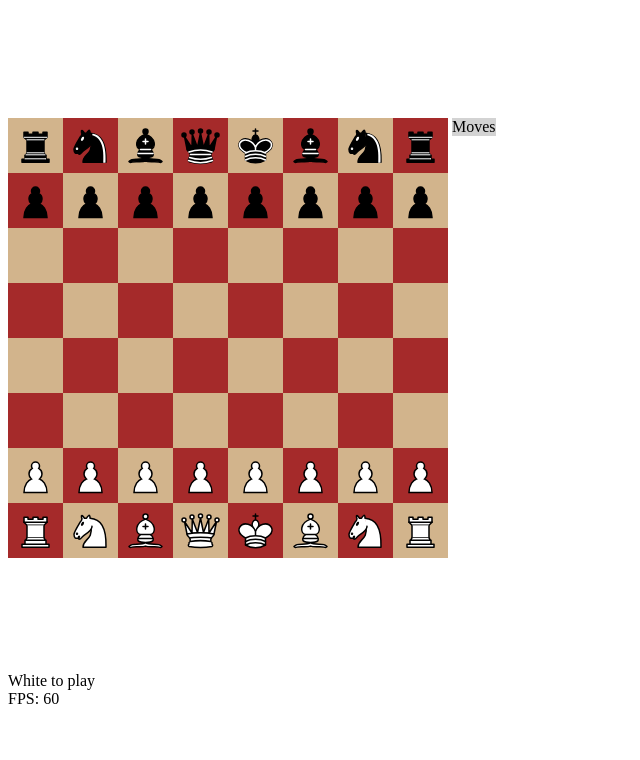
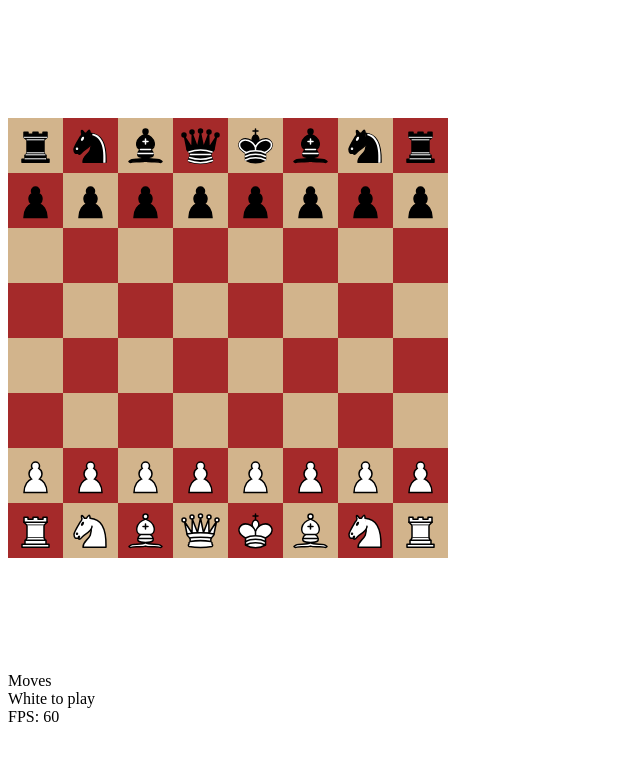
Before and after one commit to h2oboi89/chess, a website with bundled scripts: page index.html in a window 1280 px wide. Shown: the whole page, without its empty margins (0-640 px from the left). Built offline with nearby package versions, Linux system fonts and the light colour scheme.

Commit message:
Merged Canvases and changed state.Board -> state.Pieces

```diff
--- a/index.html
+++ b/index.html
@@ -10,20 +10,14 @@
 
 <body>
   <div>
-    <canvas id="black_captured" class="block" width="440" height="110"></canvas>
-    <div class="block" style="height:440;">
-      <canvas id="GUI" width="440" height="440"></canvas>
-      <div id="history"
-        style="display:inline-block; vertical-align:top; background-color:lightgray;">Moves
-      </div>
-    </div>
-    <canvas id="white_captured" class="block" width="440" height="110"></canvas>
+    <canvas id="GUI" width="440" height="660"></canvas>
+    <div id="history">Moves</div>
   </div>
 
   <div id="TURN"></div>
   <div id="FPS"></div>
 
-  <div class="collapsed">
+  <!-- <div class="collapsed">
     <div>
       <img id="wkg" src="./Pieces/White/King.svg" alt="white king">
       <img id="wqn" src="./Pieces/White/Queen.svg" alt="white queen">
@@ -40,7 +34,7 @@
       <img id="brk" src="./Pieces/Black/Rook.svg" alt="black rook">
       <img id="bpn" src="./Pieces/Black/Pawn.svg" alt="black pawn">
     </div>
-  </div>
+  </div> -->
 
   <script type="module" src="index.js"></script>
 </body>
--- a/index.js
+++ b/index.js
@@ -1,19 +1,17 @@
 'use strict';
 
-import { STATE, setSelected, updateState } from './src/main.js';
+import { state, setSelected, updateState } from './src/main.js';
 import { updateFPS } from "./src/fps.js";
-import { draw } from "./src/draw.js";
+import { draw, drawTurn } from "./src/draw.js";
 
-let guiCtx;
-let blackCtx;
-let whiteCtx;
+let ctx;
 
 const mainLoop = () => {
     updateFPS();
 
     updateState();
 
-    draw(guiCtx, blackCtx, whiteCtx, STATE);
+    draw(ctx, state);
 
     requestAnimationFrame(mainLoop);
 }
@@ -23,13 +21,11 @@ const onClick = (e) => { setSelected(e.offsetX, e.offsetY); };
 window.onload = () => {
     const guiCanvas = document.getElementById("GUI");
     guiCanvas.addEventListener("click", onClick);
-    guiCtx = guiCanvas.getContext("2d");
+    ctx = guiCanvas.getContext("2d");
 
-    const blackCanvas = document.getElementById("black_captured");
-    blackCtx = blackCanvas.getContext("2d");
+    state.addEventListener("turn", (turn) => drawTurn(turn));
 
-    const whiteCanvas = document.getElementById("white_captured");
-    whiteCtx = whiteCanvas.getContext("2d");
+    drawTurn({ detail: state.Turn });
 
     requestAnimationFrame(mainLoop);
 };
--- a/src/constants.js
+++ b/src/constants.js
@@ -2,19 +2,31 @@
 
 const pieces = { white: {}, black: {} };
 
-pieces.white.king = document.getElementById("wkg");
-pieces.white.queen = document.getElementById("wqn");
-pieces.white.bishop = document.getElementById("wbp");
-pieces.white.knight = document.getElementById("wkt");
-pieces.white.rook = document.getElementById("wrk");
-pieces.white.pawn = document.getElementById("wpn");
+pieces.white.king = new Image();
+pieces.white.king.src = "../Pieces/White/King.svg";
+pieces.white.queen = new Image();
+pieces.white.queen.src = "../Pieces/White/Queen.svg";
+pieces.white.bishop = new Image();
+pieces.white.bishop.src = "../Pieces/White/Bishop.svg";
+pieces.white.knight = new Image();
+pieces.white.knight.src = "../Pieces/White/Knight.svg";
+pieces.white.rook = new Image();
+pieces.white.rook.src = "../Pieces/White/Rook.svg";
+pieces.white.pawn = new Image();
+pieces.white.pawn.src = "../Pieces/White/Pawn.svg";
 
-pieces.black.king = document.getElementById("bkg");
-pieces.black.queen = document.getElementById("bqn");
-pieces.black.bishop = document.getElementById("bbp");
-pieces.black.knight = document.getElementById("bkt");
-pieces.black.rook = document.getElementById("brk");
-pieces.black.pawn = document.getElementById("bpn");
+pieces.black.king = new Image();
+pieces.black.king.src = "../Pieces/Black/King.svg";
+pieces.black.queen = new Image();
+pieces.black.queen.src = "../Pieces/Black/Queen.svg";
+pieces.black.bishop = new Image();
+pieces.black.bishop.src = "../Pieces/Black/Bishop.svg";
+pieces.black.knight = new Image();
+pieces.black.knight.src = "../Pieces/Black/Knight.svg";
+pieces.black.rook = new Image();
+pieces.black.rook.src = "../Pieces/Black/Rook.svg";
+pieces.black.pawn = new Image();
+pieces.black.pawn.src = "../Pieces/Black/Pawn.svg";
 
 const COLOR = {
     WHITE: 0,
@@ -30,6 +42,7 @@ const TYPE = {
     PAWN: 5
 };
 
+export const CAPTURE_OFFSET = 110;
 export const SQR_SIZE = 55;
 export const PIECE_OFFSET = 5;
 export const BOARD_SIZE = 8;
--- a/src/draw.js
+++ b/src/draw.js
@@ -1,75 +1,82 @@
 'use strict';
 
-import { SQR_SIZE, PIECE_OFFSET, BOARD_SIZE, COLOR } from "./constants.js";
+import { SQR_SIZE, PIECE_OFFSET, BOARD_SIZE, COLOR, CAPTURE_OFFSET } from "./constants.js";
 import { fps } from "./fps.js";
 
 const TURN_DIV = document.getElementById("TURN");
 const FPS_DIV = document.getElementById("FPS");
 
-const drawBoard = (ctx, MOVE) => {
+const drawBoard = (ctx, move) => {
     let white = true;
-    for (let i = 0; i < BOARD_SIZE; i++) {
-        for (let j = 0; j < BOARD_SIZE; j++) {
+    for (let x = 0; x < BOARD_SIZE; x++) {
+        for (let y = 0; y < BOARD_SIZE; y++) {
             if (white) ctx.fillStyle = "tan";
             else ctx.fillStyle = "brown";
             white = !white;
 
-            ctx.fillRect(j * SQR_SIZE, i * SQR_SIZE, SQR_SIZE, SQR_SIZE);
+            ctx.fillRect(y * SQR_SIZE, x * SQR_SIZE + CAPTURE_OFFSET, SQR_SIZE, SQR_SIZE);
         }
 
         white = !white;
     }
 
-    if (MOVE.src.X !== -1 && MOVE.src.Y !== -1) {
+    if (move.src.X !== -1 && move.src.Y !== -1) {
         ctx.globalAlpha = 0.6;
         ctx.fillStyle = "blue";
-        ctx.fillRect(MOVE.src.X * SQR_SIZE, MOVE.src.Y * SQR_SIZE, SQR_SIZE, SQR_SIZE)
+        ctx.fillRect(move.src.X * SQR_SIZE, move.src.Y * SQR_SIZE + CAPTURE_OFFSET, SQR_SIZE, SQR_SIZE)
         ctx.globalAlpha = 1.0;
     }
 };
 
-const drawPieces = (ctx, board) => {
-    for (let i = 0; i < board.length; i++) {
-        for (let j = 0; j < board[i].length; j++) {
-            var piece = board[i][j];
+const drawCaptured = (ctx, side, captured) => {
+    let offsetY = 0;
 
-            if (piece === null) continue;
+    if (side === COLOR.WHITE) {
+        offsetY = CAPTURE_OFFSET + (BOARD_SIZE * SQR_SIZE);
+    }
 
-            ctx.drawImage(piece.Image, i * SQR_SIZE + PIECE_OFFSET, j * SQR_SIZE + PIECE_OFFSET);
-        };
+    let x = 0;
+    let y = 0;
+    for (let piece of captured) {
+        if (x === 8) {
+            y++; x = 0;
+        }
+
+        ctx.drawImage(piece.Image, x * SQR_SIZE + PIECE_OFFSET, y * SQR_SIZE + PIECE_OFFSET + offsetY);
+        x++;
     }
 };
 
-const drawCaptured = (ctx, captured) => {
-    // TODO: draw pieces 8 to a row
+const drawPieces = (ctx, state) => {
+    for (let piece of state.Pieces) {
+        ctx.drawImage(piece.Image, piece.Location.X * SQR_SIZE + PIECE_OFFSET, piece.Location.Y * SQR_SIZE + PIECE_OFFSET + CAPTURE_OFFSET);
+    }
 };
 
-const drawTurn = (state) => {
-    // TODO: do by event of some kind
-    let turn;
+const drawTurn = (e) => {
+    let turnText;
 
-    switch (state.TURN) {
+    switch (e.detail) {
         case COLOR.WHITE:
-            turn = "White to play";
+            turnText = "White to play";
             break;
         case COLOR.BLACK:
-            turn = "Black to play";
+            turnText = "Black to play";
             break;
     }
 
-    TURN_DIV.innerHTML = turn;
+    TURN_DIV.innerHTML = turnText;
 };
 
-const draw = (guiCtx, blackCtx, whiteCtx, state) => {
-    drawBoard(guiCtx, state.MOVE);
-    drawPieces(guiCtx, state.BOARD);
-    drawCaptured(blackCtx, state.CAPTURED.BLACK);
-    drawCaptured(whiteCtx, state.CAPTURED.WHITE);
-    drawTurn(state);
+const draw = (ctx, state) => {
+    drawCaptured(ctx, COLOR.BLACK, state.Captured.Black);
+    drawBoard(ctx, state.Move);
+    drawPieces(ctx, state);
+    drawCaptured(ctx, COLOR.WHITE, state.Captured.White);
 };
 
 setInterval(() => {
     FPS_DIV.innerHTML = `FPS: ${fps}`;
 }, 500);
 
-export { draw };
+export { draw, drawTurn };
--- a/src/main.js
+++ b/src/main.js
@@ -1,138 +1,158 @@
 "use strict";
 
-import { BOARD_SIZE, SQR_SIZE } from "./constants.js";
+import { BOARD_SIZE, SQR_SIZE, CAPTURE_OFFSET } from "./constants.js";
 import { Piece, COLOR, TYPE } from "./piece.js";
 import { Point } from "./point.js";
 
 let ctx;
 
-const initBoard = () => {
-  const BOARD = new Array(BOARD_SIZE);
+const initPieces = () => {
+  const pieces = new Array();
 
-  for (let i = 0; i < BOARD_SIZE; i++) {
-    BOARD[i] = new Array(BOARD_SIZE);
-    for (let j = 0; j < BOARD_SIZE; j++) {
-      BOARD[i][j] = null;
+  pieces.push(new Piece(COLOR.BLACK, TYPE.ROOK, new Point(0, 0)));
+  pieces.push(new Piece(COLOR.BLACK, TYPE.KNIGHT, new Point(1, 0)));
+  pieces.push(new Piece(COLOR.BLACK, TYPE.BISHOP, new Point(2, 0)));
+  pieces.push(new Piece(COLOR.BLACK, TYPE.QUEEN, new Point(3, 0)));
+  pieces.push(new Piece(COLOR.BLACK, TYPE.KING, new Point(4, 0)));
+  pieces.push(new Piece(COLOR.BLACK, TYPE.BISHOP, new Point(5, 0)));
+  pieces.push(new Piece(COLOR.BLACK, TYPE.KNIGHT, new Point(6, 0)));
+  pieces.push(new Piece(COLOR.BLACK, TYPE.ROOK, new Point(7, 0)));
+
+  pieces.push(new Piece(COLOR.BLACK, TYPE.PAWN, new Point(0, 1)));
+  pieces.push(new Piece(COLOR.BLACK, TYPE.PAWN, new Point(1, 1)));
+  pieces.push(new Piece(COLOR.BLACK, TYPE.PAWN, new Point(2, 1)));
+  pieces.push(new Piece(COLOR.BLACK, TYPE.PAWN, new Point(3, 1)));
+  pieces.push(new Piece(COLOR.BLACK, TYPE.PAWN, new Point(4, 1)));
+  pieces.push(new Piece(COLOR.BLACK, TYPE.PAWN, new Point(5, 1)));
+  pieces.push(new Piece(COLOR.BLACK, TYPE.PAWN, new Point(6, 1)));
+  pieces.push(new Piece(COLOR.BLACK, TYPE.PAWN, new Point(7, 1)));
+
+
+  pieces.push(new Piece(COLOR.WHITE, TYPE.PAWN, new Point(0, 6)));
+  pieces.push(new Piece(COLOR.WHITE, TYPE.PAWN, new Point(1, 6)));
+  pieces.push(new Piece(COLOR.WHITE, TYPE.PAWN, new Point(2, 6)));
+  pieces.push(new Piece(COLOR.WHITE, TYPE.PAWN, new Point(3, 6)));
+  pieces.push(new Piece(COLOR.WHITE, TYPE.PAWN, new Point(4, 6)));
+  pieces.push(new Piece(COLOR.WHITE, TYPE.PAWN, new Point(5, 6)));
+  pieces.push(new Piece(COLOR.WHITE, TYPE.PAWN, new Point(6, 6)));
+  pieces.push(new Piece(COLOR.WHITE, TYPE.PAWN, new Point(7, 6)));
+
+  pieces.push(new Piece(COLOR.WHITE, TYPE.ROOK, new Point(0, 7)));
+  pieces.push(new Piece(COLOR.WHITE, TYPE.KNIGHT, new Point(1, 7)));
+  pieces.push(new Piece(COLOR.WHITE, TYPE.BISHOP, new Point(2, 7)));
+  pieces.push(new Piece(COLOR.WHITE, TYPE.QUEEN, new Point(3, 7)));
+  pieces.push(new Piece(COLOR.WHITE, TYPE.KING, new Point(4, 7)));
+  pieces.push(new Piece(COLOR.WHITE, TYPE.BISHOP, new Point(5, 7)));
+  pieces.push(new Piece(COLOR.WHITE, TYPE.KNIGHT, new Point(6, 7)));
+  pieces.push(new Piece(COLOR.WHITE, TYPE.ROOK, new Point(7, 7)));
+
+  return pieces;
+};
+
+const initState = () => {
+  const state = new EventTarget();
+
+  state.Pieces = initPieces();
+
+  state.Turn = COLOR.WHITE;
+
+  state.Move = { src: Point.DEFAULT, dst: Point.DEFAULT };
+
+  state.Selected = Point.DEFAULT;
+
+  state.Captured = { White: [], Black: [] };
+
+  // TODO: figure out if moves or entire board or something else
+  state.History = [];
+
+  return state;
+}
+
+const findPiece = (pieces, location) => {
+  for (let p of pieces) {
+    if (p.Location.equals(location)) {
+      return p;
     }
   }
 
-  BOARD[0][0] = new Piece(COLOR.BLACK, TYPE.ROOK);
-  BOARD[1][0] = new Piece(COLOR.BLACK, TYPE.KNIGHT);
-  BOARD[2][0] = new Piece(COLOR.BLACK, TYPE.BISHOP);
-  BOARD[3][0] = new Piece(COLOR.BLACK, TYPE.QUEEN);
-  BOARD[4][0] = new Piece(COLOR.BLACK, TYPE.KING);
-  BOARD[5][0] = new Piece(COLOR.BLACK, TYPE.BISHOP);
-  BOARD[6][0] = new Piece(COLOR.BLACK, TYPE.KNIGHT);
-  BOARD[7][0] = new Piece(COLOR.BLACK, TYPE.ROOK);
-
-  BOARD[0][1] = new Piece(COLOR.BLACK, TYPE.PAWN);
-  BOARD[1][1] = new Piece(COLOR.BLACK, TYPE.PAWN);
-  BOARD[2][1] = new Piece(COLOR.BLACK, TYPE.PAWN);
-  BOARD[3][1] = new Piece(COLOR.BLACK, TYPE.PAWN);
-  BOARD[4][1] = new Piece(COLOR.BLACK, TYPE.PAWN);
-  BOARD[5][1] = new Piece(COLOR.BLACK, TYPE.PAWN);
-  BOARD[6][1] = new Piece(COLOR.BLACK, TYPE.PAWN);
-  BOARD[7][1] = new Piece(COLOR.BLACK, TYPE.PAWN);
-
-
-  BOARD[0][6] = new Piece(COLOR.WHITE, TYPE.PAWN);
-  BOARD[1][6] = new Piece(COLOR.WHITE, TYPE.PAWN);
-  BOARD[2][6] = new Piece(COLOR.WHITE, TYPE.PAWN);
-  BOARD[3][6] = new Piece(COLOR.WHITE, TYPE.PAWN);
-  BOARD[4][6] = new Piece(COLOR.WHITE, TYPE.PAWN);
-  BOARD[5][6] = new Piece(COLOR.WHITE, TYPE.PAWN);
-  BOARD[6][6] = new Piece(COLOR.WHITE, TYPE.PAWN);
-  BOARD[7][6] = new Piece(COLOR.WHITE, TYPE.PAWN);
-
-  BOARD[0][7] = new Piece(COLOR.WHITE, TYPE.ROOK);
-  BOARD[1][7] = new Piece(COLOR.WHITE, TYPE.KNIGHT);
-  BOARD[2][7] = new Piece(COLOR.WHITE, TYPE.BISHOP);
-  BOARD[3][7] = new Piece(COLOR.WHITE, TYPE.QUEEN);
-  BOARD[4][7] = new Piece(COLOR.WHITE, TYPE.KING);
-  BOARD[5][7] = new Piece(COLOR.WHITE, TYPE.BISHOP);
-  BOARD[6][7] = new Piece(COLOR.WHITE, TYPE.KNIGHT);
-  BOARD[7][7] = new Piece(COLOR.WHITE, TYPE.ROOK);
-
-  return BOARD;
-};
-
-const initState = () => {
-  const STATE = {};
-
-  STATE.BOARD = initBoard();
-
-  STATE.TURN = COLOR.WHITE;
-
-  STATE.MOVE = { src: Point.DEFAULT, dst: Point.DEFAULT };
-
-  STATE.SELECTED = Point.DEFAULT;
-
-  STATE.CAPTURED = { WHITE: [], BLACK: [] };
-
-  // TODO: figure out if moves or entire board or something else
-  STATE.HISTORY = [];
-
-  return STATE;
+  return null;
 }
 
-const movePiece = (board, move) => {
-  board[move.dst.X][move.dst.Y] = board[move.src.X][move.src.Y];
-  board[move.src.X][move.src.Y] = null;
+const movePiece = (pieces, move) => {
+  const moving = findPiece(pieces, move.src);
+  const captured = findPiece(pieces, move.dst);
+
+  if (captured !== null) {
+    pieces.splice(pieces.indexOf(captured), 1);
+    captured.Location = null;
+
+    if (state.Turn === COLOR.WHITE) {
+      state.Captured.White.push(captured);
+    }
+    else {
+      state.Captured.Black.push(captured);
+    }
+  }
+
+  moving.Location = Point.Copy(move.dst);
 }
 
 const changeTurn = () => {
-  if (STATE.TURN === COLOR.WHITE) {
-    STATE.TURN = COLOR.BLACK;
+  if (state.Turn === COLOR.WHITE) {
+    state.Turn = COLOR.BLACK;
   }
-  else{
-    STATE.TURN = COLOR.WHITE;
+  else {
+    state.Turn = COLOR.WHITE;
   }
+
+  state.dispatchEvent(new CustomEvent("turn", { detail: state.Turn }));
 }
 
 const checkForMoveDestination = () => {
-  if (STATE.SELECTED.equals(STATE.MOVE.src)) {
+  if (state.Selected.equals(state.Move.src)) {
     // Deselect Piece
-    STATE.MOVE.src = Point.DEFAULT;
-    STATE.SELECTED = Point.DEFAULT;
+    state.Move.src = Point.DEFAULT;
+    state.Selected = Point.DEFAULT;
     return;
   }
   else {
     // Move Piece
-    STATE.MOVE.dst = Point.Copy(STATE.SELECTED);
+    state.Move.dst = Point.Copy(state.Selected);
 
     // TODO: check if legal move
-    movePiece(STATE.BOARD, STATE.MOVE);
+    movePiece(state.Pieces, state.Move);
 
     changeTurn();
-    STATE.SELECTED = Point.DEFAULT;
-    STATE.MOVE.src = Point.DEFAULT;
-    STATE.MOVE.dst = Point.DEFAULT;
+    state.Selected = Point.DEFAULT;
+    state.Move.src = Point.DEFAULT;
+    state.Move.dst = Point.DEFAULT;
 
     return;
   }
 }
 
 const checkForMoveSource = () => {
-  const piece = STATE.BOARD[STATE.SELECTED.X][STATE.SELECTED.Y];
+  const piece = findPiece(state.Pieces, state.Selected);
+
   if (piece !== null) {
-    if (piece.Color !== STATE.TURN) {
-      STATE.SELECTED = Point.DEFAULT;
+    if (piece.Color !== state.Turn) {
+      state.Selected = Point.DEFAULT;
       return;
     }
 
     // Select Piece
-    STATE.MOVE.src = Point.Copy(STATE.SELECTED);
-    STATE.SELECTED = Point.DEFAULT;
+    state.Move.src = Point.Copy(state.Selected);
+    state.Selected = Point.DEFAULT;
   }
   else {
-    STATE.MOVE.src = Point.DEFAULT;
+    state.Move.src = Point.DEFAULT;
   }
 };
 
 const detectUserSelect = () => {
-  if (STATE.SELECTED.equals(Point.DEFAULT)) { return; }
+  if (state.Selected.equals(Point.DEFAULT)) { return; }
 
-  if (STATE.MOVE.src.equals(Point.DEFAULT)) {
+  if (state.Move.src.equals(Point.DEFAULT)) {
     checkForMoveSource();
   }
   else {
@@ -140,12 +160,12 @@ const detectUserSelect = () => {
   }
 }
 
-let STATE = initState();
+let state = initState();
 
 const updateState = () => { detectUserSelect(); };
 
 const setSelected = (x, y) => {
-  STATE.SELECTED = new Point(Math.floor(x / SQR_SIZE), Math.floor(y / SQR_SIZE));
+  state.Selected = new Point(Math.floor(x / SQR_SIZE), Math.floor((y - CAPTURE_OFFSET) / SQR_SIZE));
 }
 
-export { STATE, setSelected, updateState }
+export { state, setSelected, updateState }
--- a/src/piece.js
+++ b/src/piece.js
@@ -13,10 +13,12 @@ const TYPE_MAP = [
 class Piece {
     #color;
     #type;
+    Location;
 
-    constructor(color, type) {
+    constructor(color, type, location) {
         this.#color = color;
         this.#type = type;
+        this.Location = location;
     }
 
     get Color() { return this.#color; }
```
